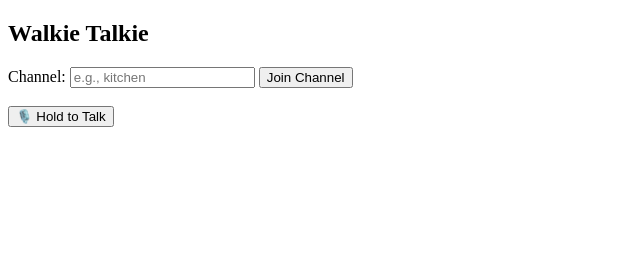
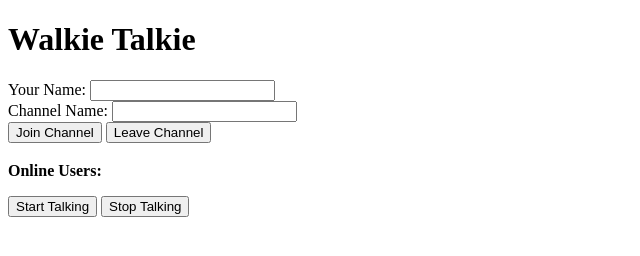
Before and after one commit to CodeRookie84/walkie-talkie-client, a plain HTML site: page index.html in a window 1280 px wide. Shown: the whole page, without its empty margins (0-640 px from the left). Drawn offline with Linux system fonts and the light colour scheme.

Commit message:
index.html

```diff
--- a/index.html
+++ b/index.html
@@ -1,20 +1,27 @@
 <!DOCTYPE html>
-<html lang="en">
+<html>
 <head>
-  <meta charset="UTF-8" />
-  <meta name="viewport" content="width=device-width, initial-scale=1.0"/>
-  <title>Walkie Talkie</title>
+  <meta charset="UTF-8">
+  <title>Walkie Talkie PWA</title>
+  <meta name="viewport" content="width=device-width, initial-scale=1.0">
   <link rel="manifest" href="manifest.json">
 </head>
 <body>
-  <h2>Walkie Talkie</h2>
-  <label>Channel:
-    <input type="text" id="channel" placeholder="e.g., kitchen" />
-  </label>
+  <h1>Walkie Talkie</h1>
+
+  <label>Your Name: <input type="text" id="username" /></label><br>
+  <label>Channel Name: <input type="text" id="channel" /></label><br>
   <button onclick="joinChannel()">Join Channel</button>
-  <br><br>
-  <button id="startBtn" onclick="startSending()">🎙️ Hold to Talk</button>
-  <div id="log"></div>
+  <button onclick="leaveChannel()">Leave Channel</button>
+
+  <h3 id="currentChannel"></h3>
+  <div>
+    <strong>Online Users:</strong>
+    <ul id="userList"></ul>
+  </div>
+
+  <button onclick="startTalking()">Start Talking</button>
+  <button onclick="stopTalking()">Stop Talking</button>
 
   <script src="script.js"></script>
 </body>
```
